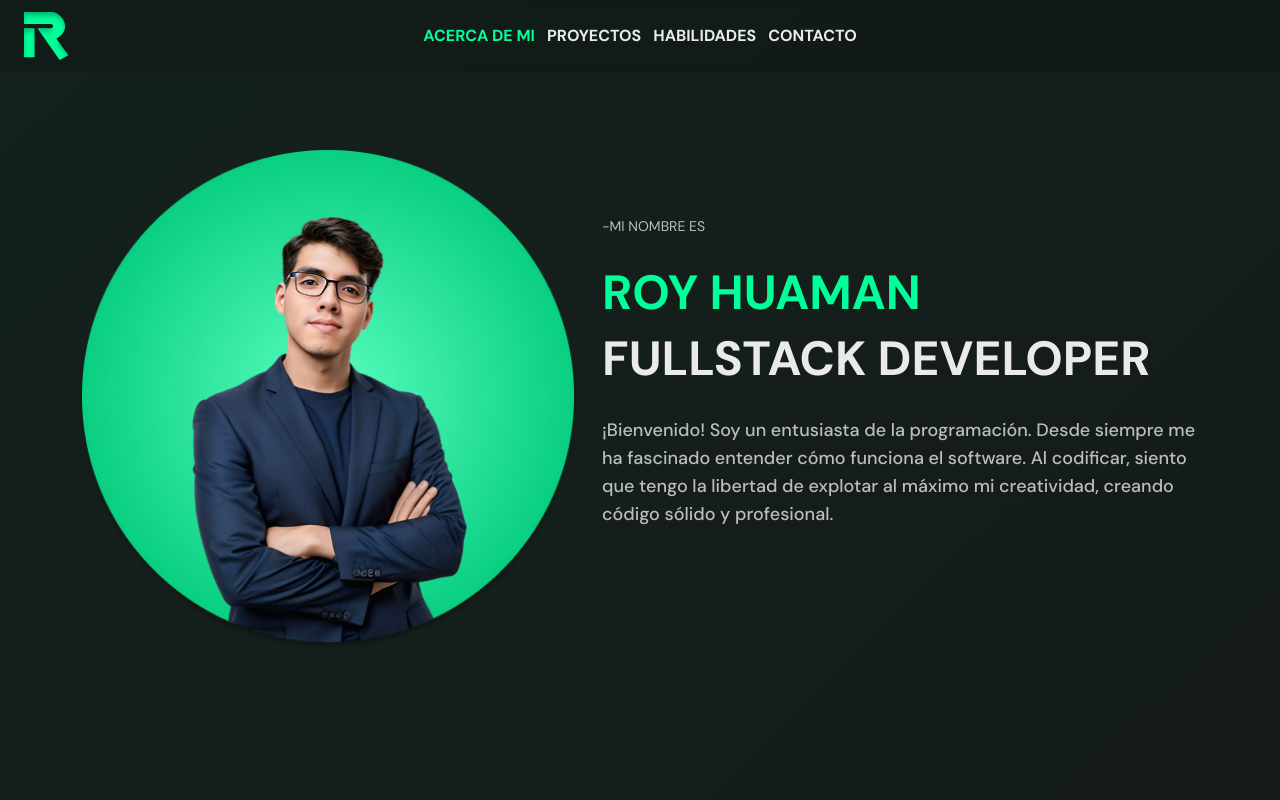
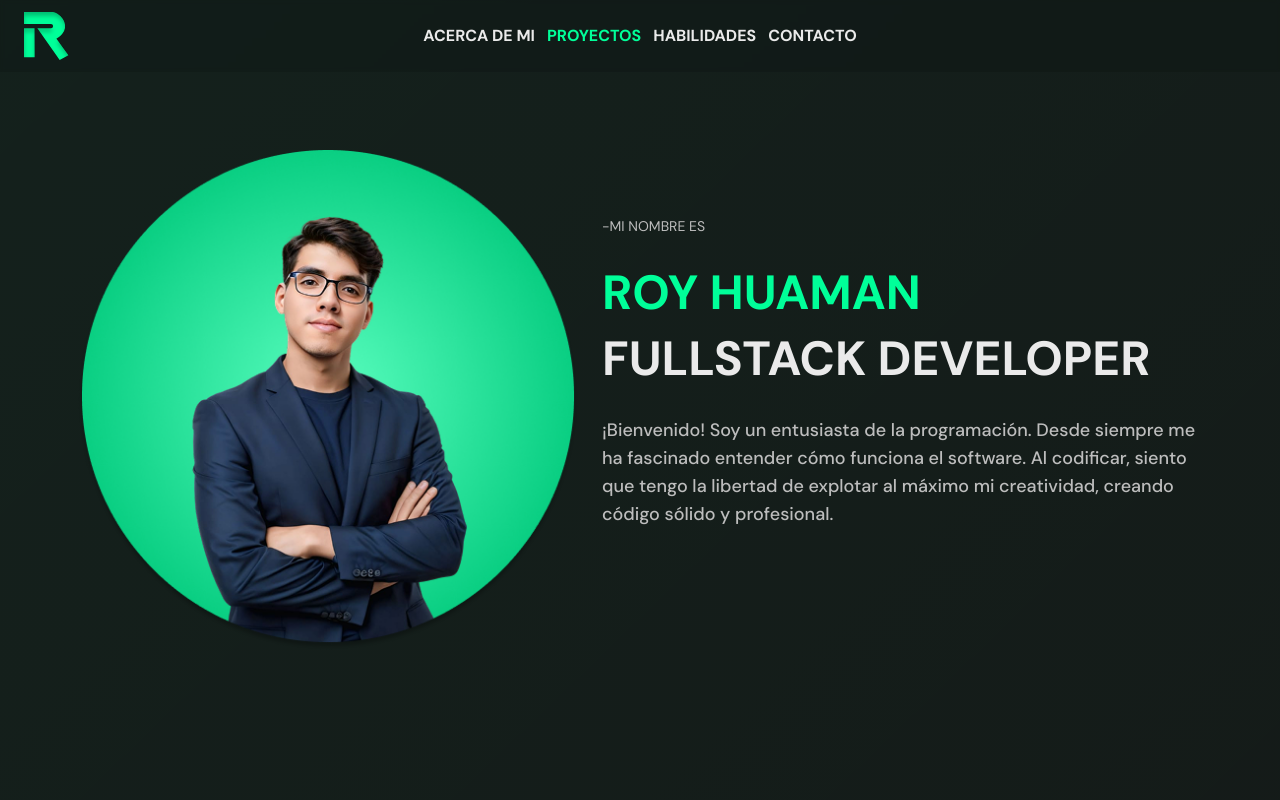
Before and after one commit to royandresdev/Portafolio-2026, a Next.js app: page / in a window 1280 px wide. Shown: the top 800 px of the page. Built offline with nearby package versions, Linux system fonts and the light colour scheme; no server answers; the database is empty; some icons are missing.

Commit message:
fix: Tamaño del Logo y active en el link de Projects

```diff
--- a/components/footer.tsx
+++ b/components/footer.tsx
@@ -12,9 +12,9 @@ export default function Footer() {
             <Image
               src="/Logo.svg"
               alt="Logo"
+              className="h-10 lg:h-12 w-auto"
               width={45}
               height={48}
-              className="h-10 lg:h-12 w-auto"
             />
             <p className="text-white text-sm leading-relaxed max-w-[300px]">
               Simplificando tu salto al mundo digital
--- a/components/header.tsx
+++ b/components/header.tsx
@@ -2,7 +2,7 @@
 
 import { Icon } from "@iconify/react";
 import Image from "next/image";
-import { useEffect, useState } from "react";
+import { useEffect, useState, useCallback } from "react";
 
 const NAV_LINKS = [
   { id: "about", label: "ACERCA DE MI" },
@@ -14,10 +14,19 @@ const NAV_LINKS = [
 export function Header() {
   const [activeSection, setActiveSection] = useState("");
 
+  const setupObserver = useCallback((observer: IntersectionObserver) => {
+    NAV_LINKS.forEach((link) => {
+      const section = document.getElementById(link.id);
+      if (section) {
+        observer.observe(section);
+      }
+    });
+  }, []);
+
   useEffect(() => {
     const observerOptions = {
       root: null,
-      rootMargin: "-20% 0px -70% 0px", // Trigger when section is in the middle-top of viewport
+      rootMargin: "-20% 0px -70% 0px",
       threshold: 0,
     };
 
@@ -30,17 +39,23 @@ export function Header() {
     };
 
     const observer = new IntersectionObserver(observerCallback, observerOptions);
+    setupObserver(observer);
 
-    // Observe all sections mentioned in NAV_LINKS
-    NAV_LINKS.forEach((link) => {
-      const section = document.getElementById(link.id);
-      if (section) {
-        observer.observe(section);
-      }
+    // MutationObserver to detect when Suspense components (like Projects) are loaded
+    const mutationObserver = new MutationObserver(() => {
+      setupObserver(observer);
     });
 
-    return () => observer.disconnect();
-  }, []);
+    mutationObserver.observe(document.body, {
+      childList: true,
+      subtree: true,
+    });
+
+    return () => {
+      observer.disconnect();
+      mutationObserver.disconnect();
+    };
+  }, [setupObserver]);
 
   return (
     <div className="w-full bg-[#0000001a] backdrop-blur-[2px] fixed top-0 z-50">
@@ -49,9 +64,9 @@ export function Header() {
           <Image
             src="/Logo.svg"
             alt="Logo"
+            className="h-8 lg:h-12 w-auto"
             width={45}
             height={48}
-            className="h-8 lg:h-12 w-auto"
             priority
           />
         </div>
--- a/components/projects-skeleton.tsx
+++ b/components/projects-skeleton.tsx
@@ -2,7 +2,7 @@ import { Skeleton } from "./ui/skeleton"
 
 export function ProjectsSkeleton() {
   return (
-    <section className="container mx-auto max-w-[1280px] px-6 space-y-4">
+    <section id="projects" className="container mx-auto max-w-[1280px] px-6 space-y-4">
       {/* Header Skeleton */}
       <div className="space-y-3">
         <Skeleton className="h-5 w-32" /> {/* Caption */}
```
